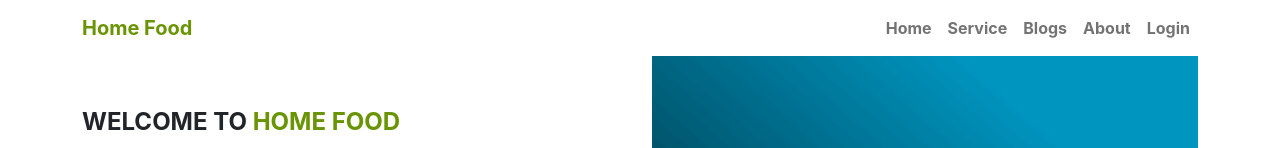
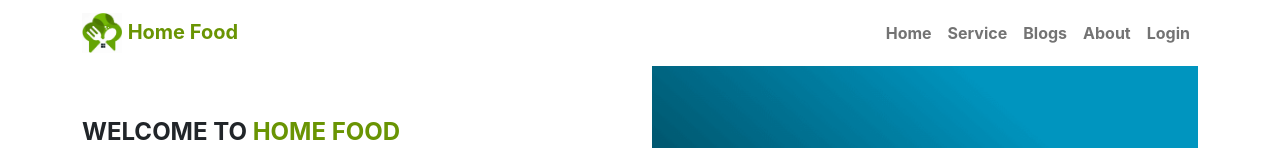
Before and after one commit to aliarman78/assignments-10, a React (Create React App) app: page / in a window 1280 px wide. Shown: the top 148 px of the page. Built offline with nearby package versions, Linux system fonts and the light colour scheme; no server answers.

Commit message:
website logo done

```diff
--- a/src/Components/Pages/Shared/Navigation/Navigation.js
+++ b/src/Components/Pages/Shared/Navigation/Navigation.js
@@ -19,7 +19,7 @@ import {
 } from 'firebase/auth';
 
 import auth from "../../../../firebase.init";
-
+import logo from '../../../../img/logo.png'
 
 const Navigation = () => {
     const [user, loading, error] = useAuthState(auth);
@@ -34,7 +34,11 @@ const Navigation = () => {
                 <Navbar.Brand as={
                     Link
                 }
-                    to="/home" >  <span style={{ color: '#699403' }} className="fw-bold"> Home Food </span></Navbar.Brand >
+                    to="/home" > < img width="40px"
+                        src={
+                            logo
+                        }
+                        alt="" /> <span style={{ color: '#699403' }} className="fw-bold"> Home Food </span></Navbar.Brand >
                 <Navbar.Toggle aria-controls="basic-navbar-nav" />
                 <Navbar.Collapse id="basic-navbar-nav" >
                     <Nav className="ms-auto" >
```
Also changed, not shown: src/img/logo.png (added).
